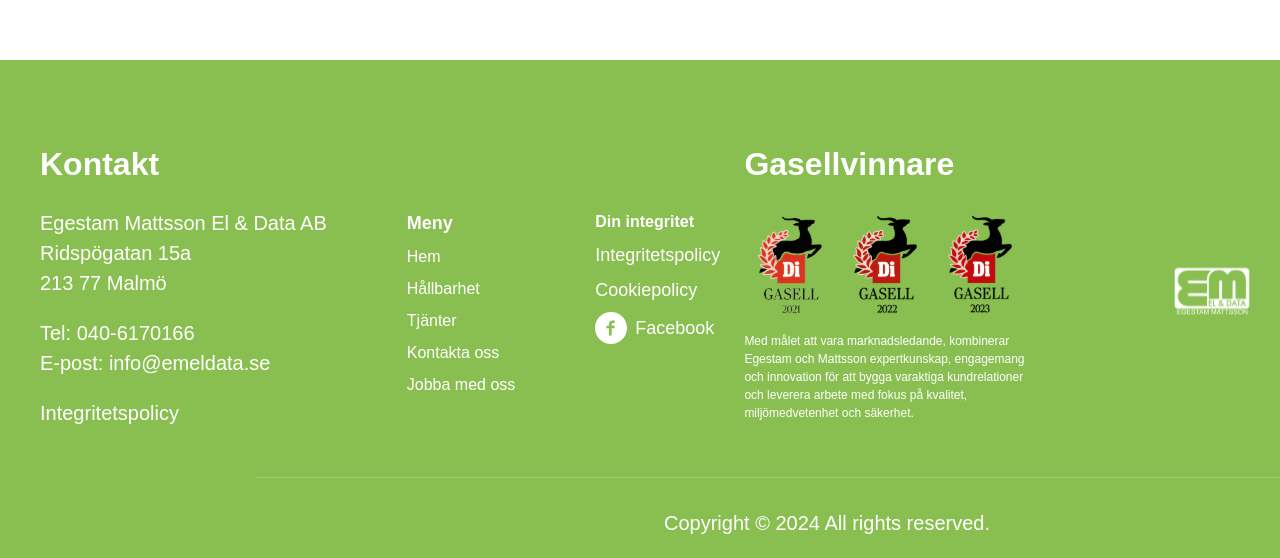
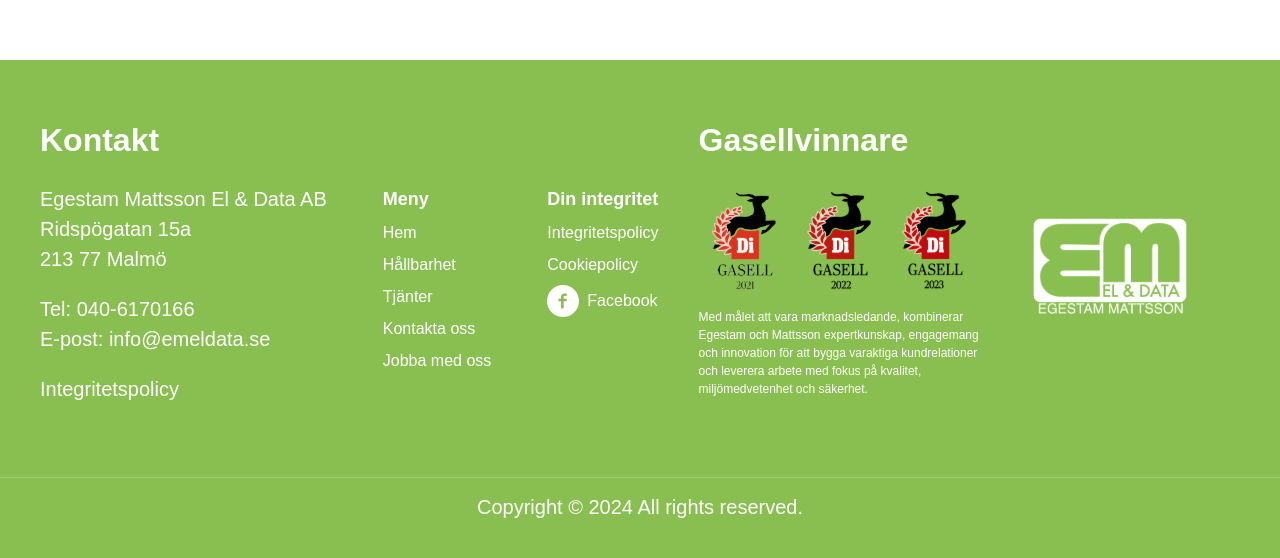
Before and after one commit to Kareemts/responsive-footer, a React (Vite) app: page / in a window 1280 px wide. Shown: the part 242-800 px from the top of the page. Built offline with nearby package versions, Linux system fonts and the light colour scheme.

Commit message:
fix: clear the changes based on the feedback

```diff
--- a/src/App.jsx
+++ b/src/App.jsx
@@ -8,12 +8,12 @@
     <section>
       <footer className="relative">
         {/* desktop */}
-        <div className="w-full h-[498px]  px-10 hidden lg:block  pt-20 bg-[#89BF50] fixed bottom-0 text-[#FFFFFF] ">
-          <div className="flex 2xl:justify-center">
-            <div className="flex lg:gap-10 xl:gap-20  ">
+        <div className="w-full h-[498px]   px-10 hidden xl:block  pt-14 bg-[#89BF50] fixed bottom-0 text-[#FFFFFF] ">
+          <div className="flex justify-between gap-10 2xl:gap-20">
+            <div className="flex justify-between w-full gap-14  ">
               <div className="text-[20px] font-[400] text-nowrap">
                 <h4 className="text-[32px] font-[600]">Kontakt</h4>
-                <p className="mt-5">Egestam Mattsson El & Data AB</p>
+                <p className="mt-5 ">Egestam Mattsson El & Data AB</p>
                 <p>Ridspögatan 15a</p>
                 <p>213 77 Malmö</p>
                 <p className="mt-5"> Tel: 040-6170166</p>
@@ -28,8 +28,8 @@
                 <p>Kontakta oss</p>
                 <p>Jobba med oss</p>
               </div>
-              <div className="text-[18px] mt-[70px] font-[400] flex flex-col gap-2 text-nowrap">
-                <p className="text-[16px] font-[600]">Din integritet</p>
+              <div className="text-[16px] mt-[70px] font-[400] flex flex-col gap-2 text-nowrap">
+                <p className="text-[18px] font-[600]">Din integritet</p>
                 <p>Integritetspolicy</p>
                 <p>Cookiepolicy</p>
                 <div className="flex  items-center gap-2">
@@ -44,8 +44,8 @@
                 </div>
               </div>
             </div>
-            <div className="flex lg:gap-10 xl:gap-36">
-              <div className="text-[18px] font-[400] ml-6 flex flex-col gap-2">
+            <div className="flex justify-between w-full gap-5 ">
+              <div className="text-[18px] font-[400] flex flex-col gap-2">
                 <p className="text-[32px] font-[600]">Gasellvinnare</p>
                 <img src={gasell} width={268} height={128} alt="gasell" />{" "}
                 <p className="text-[12px] font-[300] xl:w-[284px]">
@@ -55,24 +55,24 @@
                   på kvalitet, miljömedvetenhet och säkerhet.
                 </p>
               </div>
-              <div className="text-[18px] mt-[100px] ">
+              <div className="text-[18px] mt-[100px] mr-12 2xl:mr-28 ">
                 <img
                   src={em}
                   width={164}
                   height={104}
                   alt="em"
-                  className=" min-w-[80px] w-[164px] h-[104px]"
+                  className=" min-w-[164px] h-[104px]"
                 />{" "}
               </div>
             </div>
           </div>
-          <div className="bg-white h-[1px] absolute bottom-20 right-0 opacity-20 w-[80%]" />
-          <p className="mt-20 text-[20px] font-[400] text-end mr-[250px]">
+          <div className="bg-white h-[1px] absolute bottom-20 right-0 opacity-20 w-full" />
+          <p className="mt-[88px] text-[20px] font-[400] text-center">
             Copyright © 2024 All rights reserved.
           </p>
         </div>
         {/* below tab screen */}
-        <div className="flex  justify-center px-5 md:items-center  md:justify-start lg:hidden h-[597px] bg-[#89BF50] w-full fixed bottom-0 text-[#FFFFFF] ">
+        <div className="flex   px-5 md:items-end md:pb-[40px]  md:justify-start xl:hidden  h-[618px] md:h-[597px] bg-[#89BF50] w-full fixed bottom-0 text-[#FFFFFF] ">
           <div className="flex flex-col  px-5 md:px-8 ">
             <div className="md:text-[16px]  font-[400] text-nowrap">
               <img
@@ -82,14 +82,16 @@
                 alt="em"
                 className="min-w-[164px] md:hidden mt-3 h-[104px]"
               />{" "}
-              <p className="text-[32px] mt-3 md:mt-0 font-[600]">Kontakt</p>
+              <p className="text-[32px] mt-3 mb-1 md:mt-0 font-[600]">
+                Kontakt
+              </p>
               <p className="md:mt-1">Egestam Mattsson El & Data AB</p>
               <p>Ridspögatan 15a</p>
               <p>213 77 Malmö</p>
-              <p className=""> Tel: 040-6170166</p>
+              <p className="mt-2"> Tel: 040-6170166</p>
               <p>E-post: info@emeldata.se</p>
             </div>
-            <div className="flex gap-16">
+            <div className="flex gap-16 md:gap-20">
               <div className="md:text-[16px] mt-[45px] font-[400]  flex flex-col gap-2 text-nowrap">
                 <p className="md:text-[18px] font-[600]">Meny</p>
                 <p>Vårt erbjudande</p>
@@ -98,7 +100,7 @@
                 <p>Om oss</p>
                 <p>Kontakta oss</p>
               </div>
-              <div className="bg-white h-[1px] absolute -left-10 md:left-0 mx-10  bottom-[280px] md:bottom-[310px]  opacity-20 w-[90%] md:w-[45%]" />
+              <div className="bg-white h-[1px] absolute -left-10  mx-10  bottom-[295px] md:bottom-[255px]  opacity-20 w-full md:w-[50%]" />
               <div className="md:text-[16px] mt-[45px] font-[400] flex flex-col gap-2 text-nowrap">
                 <p className="md:text-[18px] font-[600]">Din integritet</p>
                 <p>Integritetspolicy</p>
@@ -116,13 +118,13 @@
               </div>
             </div>
           </div>
-          <div className="absolute hidden md:block right-32 bottom-64">
+          <div className="absolute hidden md:block right-32 bottom-48">
             <img
               src={em}
               width={164}
               height={104}
               alt="em"
-              className="min-w-[164px] h-[104px]"
+              className=" min-w-[164px] h-[104px]"
             />{" "}
           </div>
         </div>
```
